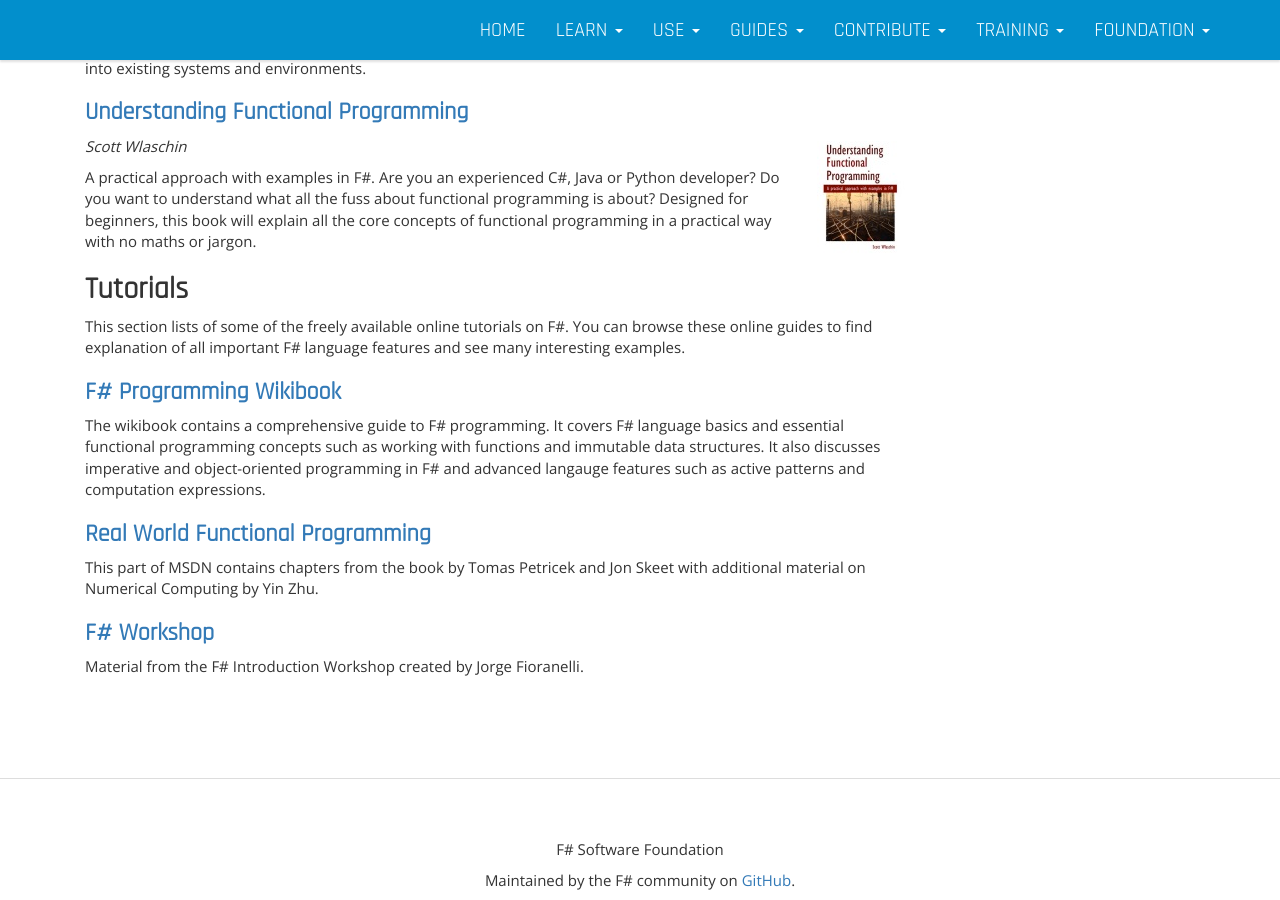
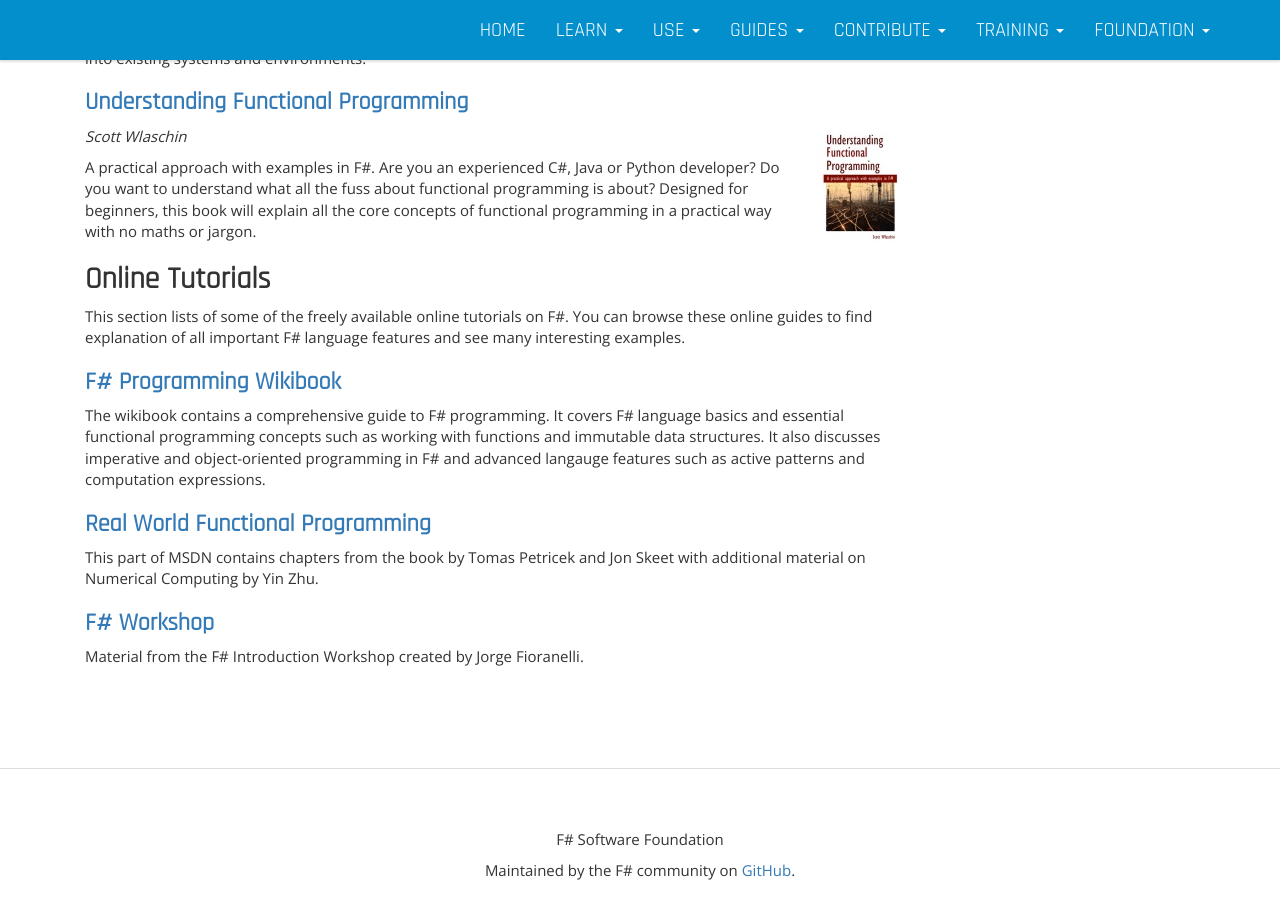
Before and after one commit to fsharp/fsharp.org, a Jekyll site: the page built from about/learning.md, in a window 1280 px wide and 900 px high, scrolled down 3433 px. Built offline with Jekyll 4.4.1, drawn with Linux system fonts in a browser that asks for light colours; nearby versions of some CDN libraries.

Commit message:
Update learning.md

```diff
--- a/about/learning.md
+++ b/about/learning.md
@@ -31,7 +31,7 @@
 The cheat sheet is a small and concise guide to F# syntax for newcomers to get started with the language. It's available in [HTML](http://dungpa.github.io/fsharp-cheatsheet/) and [PDF](https://github.com/dungpa/fsharp-cheatsheet/raw/gh-pages/fsharp-cheatsheet.pdf) format.
 
 
-## F# Books - General
+<h2 id="books" class="anchor">F# Books - General</h2>
 
 ### [Building Web, Cloud, and Mobile Solutions with F#](http://shop.oreilly.com/product/0636920026099.do)
 
@@ -201,7 +201,7 @@
 
 A practical approach with examples in F#. Are you an experienced C#, Java or Python developer? Do you want to understand what all the fuss about functional programming is about? Designed for beginners, this book will explain all the core concepts of functional programming in a practical way with no maths or jargon.
 
-## Tutorials
+## Online Tutorials
 
 This section lists of some of the freely available online tutorials on F#.
 You can browse these online guides to find explanation of all important
```
